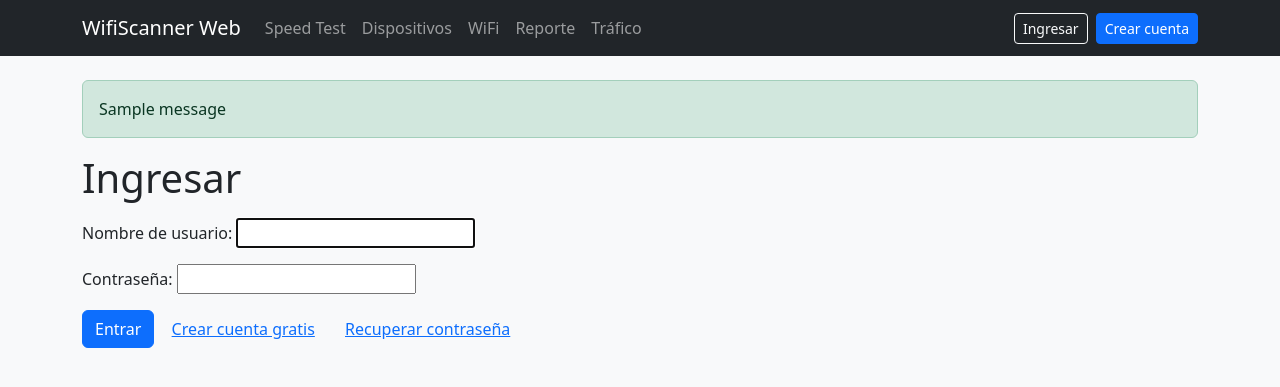
After one commit to Mica569/WifiScannerDjango, a Django app: page /accounts/login/ in a window 1280 px wide. The commit adds this page. Shown: the top 387 px of the page. Run offline with Django 5.2, Linux system fonts and the light colour scheme; tables that the repository leaves empty hold one stand-in row (values such as "Sample post"); one stand-in notice (Sample message) is shown.

Commit message:
Auth opcional: login, signup y recuperación; overlay de carga y mejoras de UI\n\n- Agrega rutas auth y vistas built-in\n- Vista y URL de registro de usuarios\n- Plantillas: login, signup y password reset (form/done/confirm/complete)\n- Navbar con ingresar/salir y saludo\n- Overlay de carga para acciones de escaneo\n- Mensajes flash y sugerencia de registro tras escaneos\n- Redirecciones tras login/logout y email backend de consola

```diff
--- a/diagnostics/urls.py
+++ b/diagnostics/urls.py
@@ -9,4 +9,5 @@ urlpatterns = [
     path('traffic/', views.traffic_view, name='traffic'),
     path('report/', views.report_view, name='report'),
     path('report.csv', views.report_csv, name='report_csv'),
+    path('signup/', views.signup, name='signup'),
 ]
--- a/templates/base.html
+++ b/templates/base.html
@@ -8,20 +8,62 @@
     <script src="https://cdn.jsdelivr.net/npm/chart.js@4.4.1/dist/chart.umd.min.js"></script>
   </head>
   <body class="bg-light">
+    <div id="loadingOverlay" style="display:none;position:fixed;inset:0;background:rgba(33,37,41,.8);z-index:1050;">
+      <div class="d-flex align-items-center justify-content-center h-100">
+        <div role="status" aria-live="polite" class="text-center text-light">
+          <div class="spinner-border text-light" style="width:3rem;height:3rem;" aria-hidden="true"></div>
+          <div class="mt-3 fw-semibold">Procesando, por favor espera…</div>
+        </div>
+      </div>
+    </div>
     <nav class="navbar navbar-expand-lg bg-dark navbar-dark">
       <div class="container">
         <a class="navbar-brand" href="/">WifiScanner Web</a>
-        <div class="navbar-nav">
+        <div class="navbar-nav me-auto">
           <a class="nav-link" href="/speedtest/">Speed Test</a>
           <a class="nav-link" href="/devices/">Dispositivos</a>
           <a class="nav-link" href="/wifi/">WiFi</a>
           <a class="nav-link" href="/report/">Reporte</a>
           <a class="nav-link" href="/traffic/">Tráfico</a>
         </div>
+        <div class="d-flex">
+          {% if request.user.is_authenticated %}
+            <span class="navbar-text me-3">Hola, {{ request.user.username }}!</span>
+            <a class="btn btn-outline-light btn-sm" href="/accounts/logout/">Salir</a>
+          {% else %}
+            <a class="btn btn-outline-light btn-sm me-2" href="/accounts/login/">Ingresar</a>
+            <a class="btn btn-primary btn-sm" href="/signup/">Crear cuenta</a>
+          {% endif %}
+        </div>
       </div>
     </nav>
     <main class="container py-4">
+      {% if messages %}
+        {% for message in messages %}
+          <div class="alert alert-{{ message.tags|default:'info' }}">{{ message }}</div>
+        {% endfor %}
+      {% endif %}
       {% block content %}{% endblock %}
     </main>
+    <script>
+      (function(){
+        function showOverlay(){ var el = document.getElementById('loadingOverlay'); if (el) el.style.display='block'; }
+        function hideOverlay(){ var el = document.getElementById('loadingOverlay'); if (el) el.style.display='none'; }
+        window.addEventListener('pageshow', hideOverlay);
+        document.addEventListener('DOMContentLoaded', function(){
+          var heavy = /^(\/speedtest\/|\/devices\/|\/wifi\/|\/traffic\/)$/;
+          document.body.addEventListener('click', function(e){
+            var a = e.target && e.target.closest ? e.target.closest('a[href]') : null;
+            if(!a) return;
+            try {
+              var href = a.getAttribute('href') || '';
+              if (!heavy.test(href)) return;
+              if (e.button !== 0 || e.metaKey || e.ctrlKey || e.shiftKey || e.altKey) return;
+              showOverlay();
+            } catch(_) {}
+          });
+        });
+      })();
+    </script>
   </body>
 </html>
--- /dev/null
+++ b/templates/registration/login.html
@@ -0,0 +1,15 @@
+{% extends 'base.html' %}
+{% block content %}
+<h1>Ingresar</h1>
+<form method="post" class="mt-3" action="">
+  {% csrf_token %}
+  {% if form.errors %}
+  <div class="alert alert-danger">Usuario o contraseña inválidos.</div>
+  {% endif %}
+  {{ form.as_p }}
+  {% if next %}<input type="hidden" name="next" value="{{ next }}">{% endif %}
+  <button type="submit" class="btn btn-primary">Entrar</button>
+  <a class="btn btn-link" href="/signup/">Crear cuenta gratis</a>
+  <a class="btn btn-link" href="/accounts/password_reset/">Recuperar contraseña</a>
+</form>
+{% endblock %}
--- /dev/null
+++ b/templates/registration/password_reset_complete.html
@@ -0,0 +1,6 @@
+{% extends 'base.html' %}
+{% block content %}
+<h1>Contraseña actualizada</h1>
+<p>Tu contraseña ha sido restablecida correctamente.</p>
+<a class="btn btn-primary" href="/accounts/login/">Ingresar</a>
+{% endblock %}
--- /dev/null
+++ b/templates/registration/password_reset_done.html
@@ -0,0 +1,6 @@
+{% extends 'base.html' %}
+{% block content %}
+<h1>Revisa tu correo</h1>
+<p>Si el email está registrado, recibirás un mensaje con un enlace para restablecer tu contraseña.</p>
+<a class="btn btn-primary" href="/">Ir al inicio</a>
+{% endblock %}
--- a/wifiscan_web/settings.py
+++ b/wifiscan_web/settings.py
@@ -64,3 +64,6 @@ USE_TZ = True
 STATIC_URL = '/static/'
 STATICFILES_DIRS = [BASE_DIR / 'static']
 DEFAULT_AUTO_FIELD = 'django.db.models.BigAutoField'
+LOGIN_REDIRECT_URL = '/'
+LOGOUT_REDIRECT_URL = '/'
+EMAIL_BACKEND = 'django.core.mail.backends.console.EmailBackend'
--- a/wifiscan_web/urls.py
+++ b/wifiscan_web/urls.py
@@ -3,6 +3,7 @@ from django.urls import path, include
 
 urlpatterns = [
     path('admin/', admin.site.urls),
+    path('accounts/', include('django.contrib.auth.urls')),
     path('', include('diagnostics.urls')),
 
 ]
```
Also changed, not shown: diagnostics/views.py (+17 -1 lines), templates/diagnostics/devices.html (+7 -0 lines), templates/diagnostics/speedtest.html (+8 -0 lines), templates/diagnostics/traffic.html (+7 -0 lines), templates/diagnostics/wifi.html (+7 -0 lines), templates/registration/password_reset_confirm.html (added, +14 -0 lines), templates/registration/password_reset_form.html (added, +11 -0 lines), templates/registration/signup.html (added, +10 -0 lines).
